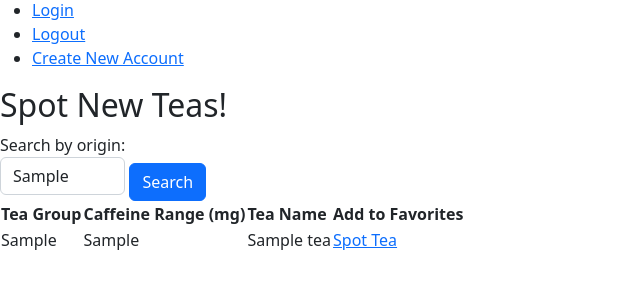
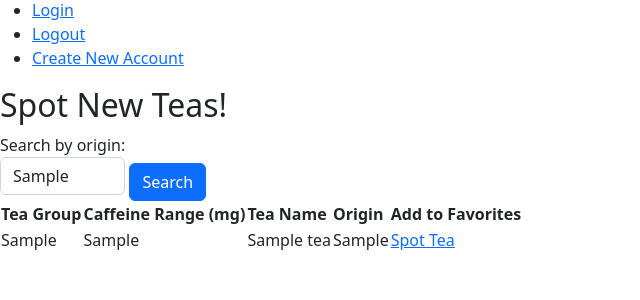
Before and after one commit to elangley12/steepspots, a Flask app: page / in a window 1280 px wide. Shown: the part 160-460 px from the top of the page, without its empty margins (0-640 px from the left). Run offline with Flask 2, Linux system fonts and the light colour scheme; tables that the repository leaves empty hold one stand-in row (values such as "Sample post").

Commit message:
updating homepage route to show origins instead of flavors

```diff
--- a/crud.py
+++ b/crud.py
@@ -109,10 +109,10 @@ def find_tea_by_flavor(flavor):
     #   flavor2 = FlavorProfiles(...)
     # tea.flavors => [<Flavor1>, <Flavor2>]
 
-def find_tea_by_origin(origin):
+def find_teas_by_origin(origin):
     """Find a tea by origin."""
 
-    return Teas.query.filter(Teas.tea_origin == origin).first()
+    return Teas.query.filter(Teas.tea_origin == origin).all()
 
 
 def show_all_tea_origins():
--- a/server.py
+++ b/server.py
@@ -131,23 +131,26 @@ def show_tea_results():
 
     # flavor_name = request.json.get('tea_flavor')
     # TODO - update for origin
-    origin = request.json.get('tea_origin')
+    origin = request.json.get('teaOrigin')
     # flavor_instance = crud.find_flavor_by_flavor_name(flavor_name)
     # TODO - call the new crud function
-    tea_origin = crud.find_tea_by_origin(origin)
+    teas_by_origin = crud.find_teas_by_origin(origin)
 
 
     results = []
     # TODO - update the response
-    for tea in flavor_instance.teas:
+    for tea in teas_by_origin:
         tea_dictionary = {
             "tea_id": tea.tea_id,
             "tea_group": tea.tea_group,
-            "tea_brand": tea.tea_brand,
-            "brand_flavor": tea.brand_flavor,
             "tea_name": tea.tea_name,
-            "tea_class": tea.tea_class,
-            "caff_range_mg": tea.caff_range_mg
+            "caff_range_mg": tea.caff_range_mg,
+            "tea_img": tea.tea_img,
+            "tea_origin": tea.tea_origin,
+            "caff_level": tea.caff_level,
+            "tea_info": tea.tea_info,
+            "tea_color": tea.tea_color,
+            "tea_flavor_notes": tea.tea_flavor_notes
         }
 
         results.append(tea_dictionary)
--- a/static/tea-results.js
+++ b/static/tea-results.js
@@ -7,7 +7,7 @@ function showTeaResults(evt) {
     // Take user tea flavor selection, package it up like this
     // TODO - change form inputs in html, grab those in js here
     const formInputs = {
-      tea_origin: document.querySelector('#tea-origin-field').value,
+      teaOrigin: document.querySelector('#tea-origin-field').value,
     };
     console.log(formInputs)
 
@@ -29,6 +29,7 @@ function showTeaResults(evt) {
             <th>Tea Group</th>
             <th>Caffeine Range (mg)</th>
             <th>Tea Name</th>
+            <th>Origin</th>
             <th>Add to Favorites</th>
           </tr>`
         results_list += result_headers
@@ -38,7 +39,8 @@ function showTeaResults(evt) {
           const result =
             `<td>${tea_item['tea_group']}</td>
             <td>${tea_item['caff_range_mg']}</td>
-            <td>${tea_item['tea_name']}</td>`;
+            <td>${tea_item['tea_name']}</td>
+            <td>${tea_item['tea_origin']}</td>`;
           results_list += result;
           // make a variable that will store an html button or link
           const add_to_favorites =
--- a/templates/homepage.html
+++ b/templates/homepage.html
@@ -31,6 +31,7 @@
           <th class="header">Tea Group</th>
           <th class="header">Caffeine Range (mg)</th>
           <th class="header">Tea Name</th>
+          <th class="header">Origin</th>
           <th class="header">Add to Favorites</th>
         </tr>
         </thead>
@@ -40,6 +41,7 @@
             <td>{{ tea.tea_group }}</td>
             <td>{{ tea.caff_range_mg }}</td>
             <td>{{ tea.tea_name }}</td>
+            <td>{{ tea.tea_origin }}</td>
             <td><a href="/tea-profile/{{ tea.tea_id }}">Spot Tea</a></td>
           </tr>
         {% endfor %}
```
